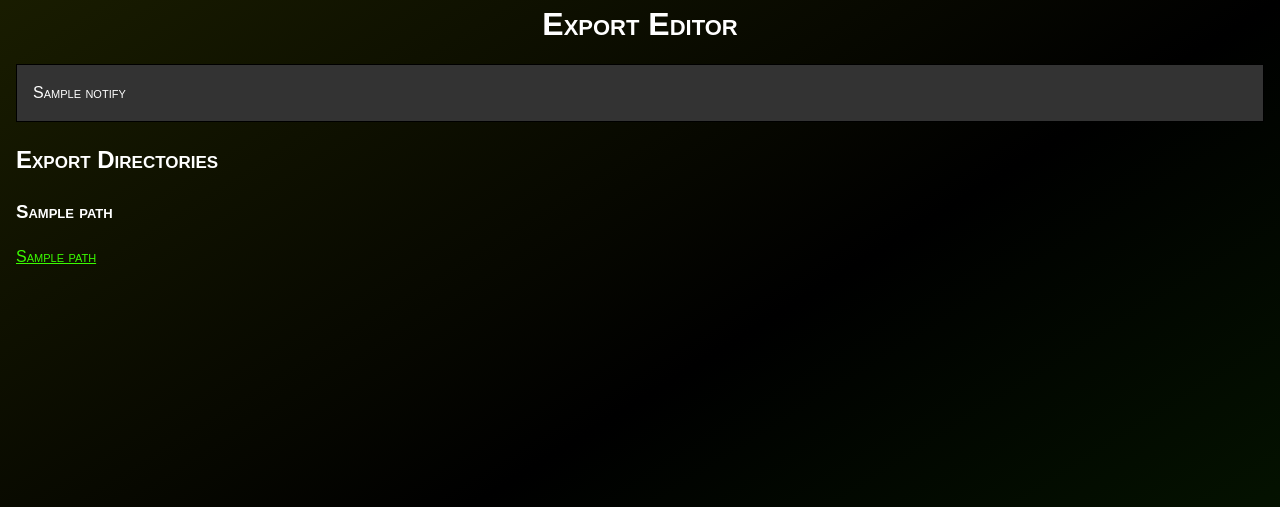
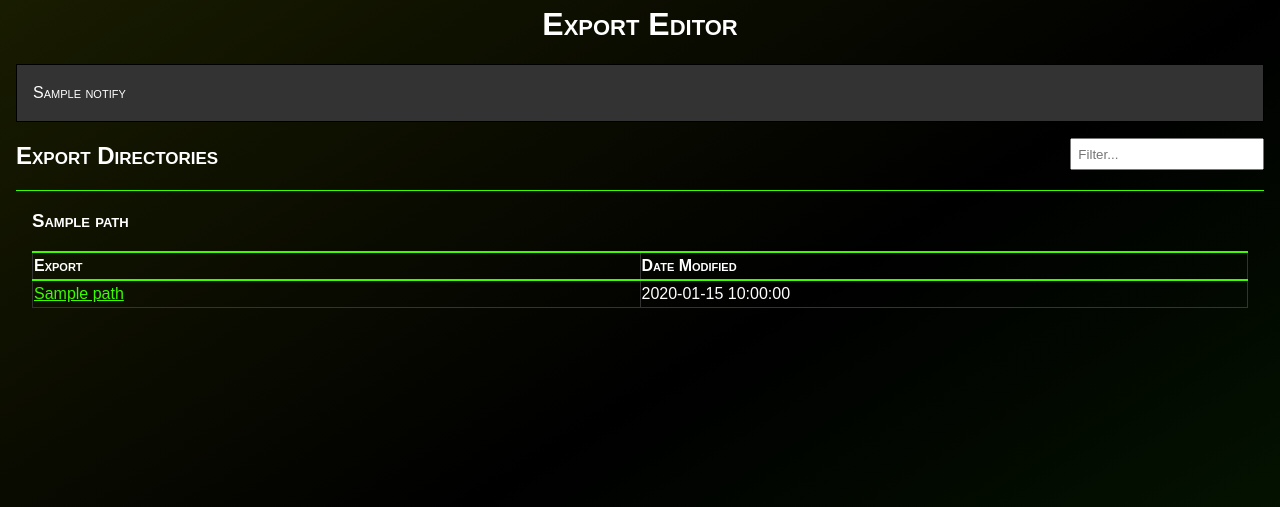
Before and after one commit to jamerfort/hc-export-editor, a Flask app: template webapps/hc_export_editor/templates/exports.html in a window 1280 px wide. Shown: the top 507 px of the page. Run offline with Flask 3, Linux system fonts and the light colour scheme; the template is opened without the code that fills it: most values are stand-ins (such as "Sample title", 1, 10 or a date in 2020).

Commit message:
Added filtering of exports page; added Date Modified;

```diff
--- a/webapps/hc_export_editor/static/style.css
+++ b/webapps/hc_export_editor/static/style.css
@@ -109,6 +109,7 @@ table input {
 
 .notify {
   padding: 1em;
+  margin-bottom: 1em;
 }
 
 /* State/Animation Classes ***********************************/
@@ -157,6 +158,10 @@ h1 {
       margin: 0;
     }
 
+  .header input {
+    margin: 0;
+  }
+
   .header .generate {}
 
     .header .generate input {
@@ -173,7 +178,10 @@ h1 {
   padding: 1em;
 }
 
+  h2 ,
+  h3 ,
   .main h3 {
+    width: 100%;
     display: flex;
     justify-content: space-between;
     align-items: flex-end;
--- a/webapps/hc_export_editor/static/table_filters.js
+++ b/webapps/hc_export_editor/static/table_filters.js
@@ -48,7 +48,7 @@ document.querySelectorAll('input.filter').forEach(input => {
   const table_sel = input.dataset.tableSelector;
   if (!table_sel) { return; }
 
-  const main = input.closest('.main');
+  const main = input.closest('.main') || document.querySelectorAll('.main')[0];
   if (!main) { return; }
 
   const tables = [...main.querySelectorAll(table_sel)];
--- a/webapps/hc_export_editor/templates/exports.html
+++ b/webapps/hc_export_editor/templates/exports.html
@@ -16,20 +16,53 @@
       <div class="notify">{{notify}}</div>
       {% endif %}
 
-      <div id="directories">
-        <h2>Export Directories</h2>
-        {% for dir in dirs %}
-        <div class="dir">
-          <h3>{{dir.path}}</h3>
+      <div class="header">
+        <div class="left">
+          <h2>
+            <span>Export Directories</span>
+          </h2>
+        </div>
 
-          {% for export in dir.exports() %}
-            <div class="export">
-              <a href="{{url_for('edit_export', did=dir.id, eid=export.id)}}">{{export.path.name}}</a>
-            </div>
+        <div class="right">
+            <input type="text" data-table-selector=".exports-table" class="filter" placeholder="Filter..." autocomplete="off" tabindex="1"/>
+        </div>
+      </div> <!-- header -->
+
+      <div class="main">
+
+        <div id="directories">
+
+          {% for dir in dirs %}
+          <div class="dir">
+            <h3>
+              {{dir.path}}
+            </h3>
+
+            <table class="exports-table">
+              <thead>
+                <tr>
+                  <th>Export</th>
+                  <th>Date Modified</th>
+                </tr>
+              </thead>
+              <tbody>
+
+              {% for export in dir.exports() %}
+                <tr>
+                  <td><a href="{{url_for('edit_export', did=dir.id, eid=export.id)}}">{{export.path.name}}</a></td>
+                  <td>{{export.date_modified}}</td>
+                </tr>
+              {% endfor %}
+
+              </tbody>
+            </table>
+
+          </div>
           {% endfor %}
-        </div>
-        {% endfor %}
-      </div>
+        </div><!-- directories -->
+
+      </div><!-- main -->
     </div>
+    <script src="{{url_for('static', filename='table_filters.js')}}"></script>
   </body>
 </html>
```
Also changed, not shown: webapps/hc_export_editor/export_manager.py (+6 -2 lines).
